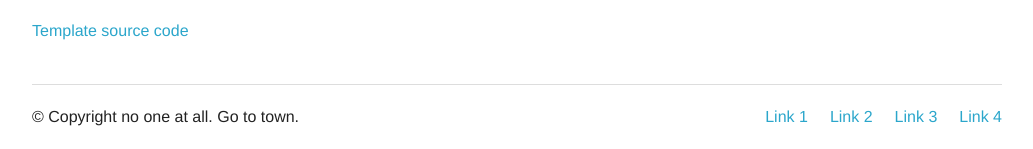
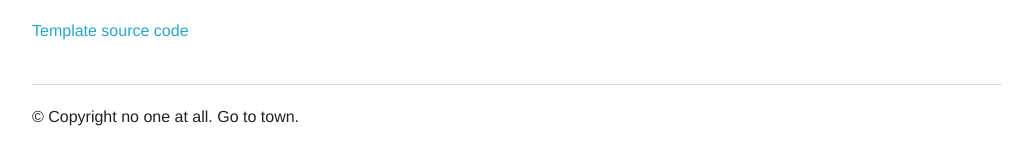
Before and after one commit to ericrasmussen/deform_retail_demo, a Python web app: template deformretail/templates/home.mako in a window 1280 px wide. Shown: the part 1037-1186 px from the top of the page, without its empty margins (123-1156 px from the left). Run offline with Mako, Linux system fonts and the light colour scheme; the template is opened without the code that fills it, so the values that code supplies are empty.

Commit message:
remove unused links

```diff
--- a/deformretail/templates/base.mako
+++ b/deformretail/templates/base.mako
@@ -120,14 +120,6 @@
         <div class="large-6 columns">
           <p>&copy; Copyright no one at all. Go to town.</p>
         </div>
-        <div class="large-6 columns">
-          <ul class="inline-list right">
-            <li><a href="#">Link 1</a></li>
-            <li><a href="#">Link 2</a></li>
-            <li><a href="#">Link 3</a></li>
-            <li><a href="#">Link 4</a></li>
-          </ul>
-        </div>
       </div>
     </div>
   </footer>
```
